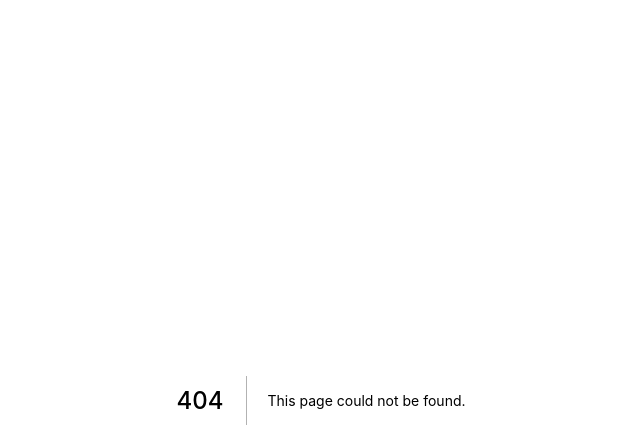
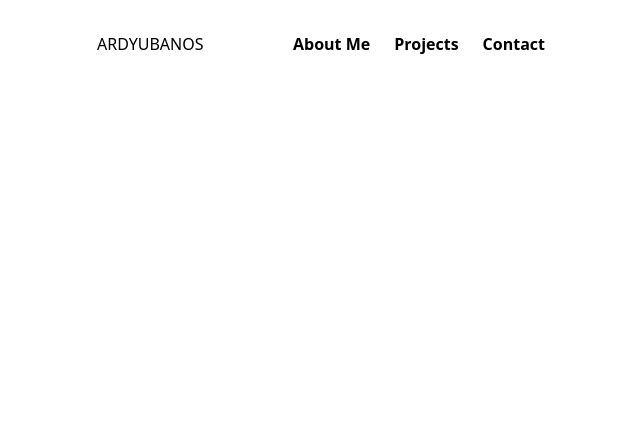
Before and after one commit to RadySonabu/NextJS-Tailwind-Portfolio, a Next.js app: page /about in a window 1280 px wide. Before the commit this address had no page. Shown: the top 448 px of the page, without its empty margins (319-959 px from the left). Built offline with nearby package versions, Linux system fonts and the light colour scheme; what @tailwindcss/typography would draw is missing.

Commit message:
Added NavLinks and NavTitle

```diff
--- /dev/null
+++ b/components/NavLinks.js
@@ -0,0 +1,18 @@
+import React from "react";
+
+function NavLinks({ name, redirect, textColor, hoverColor }) {
+	return (
+		<div>
+			<a
+				href={redirect}
+				class={` block md:inline-block ${textColor} hover:${hoverColor} px-3 py-3 border-b-2 border-blue-900 md:border-none  `}
+			>
+				<h4>
+					<b>{name}</b>
+				</h4>
+			</a>
+		</div>
+	);
+}
+
+export default NavLinks;
--- /dev/null
+++ b/components/NavTitle.js
@@ -0,0 +1,16 @@
+import React from "react";
+
+function NavTitle({ name, redirect }) {
+	return (
+		<div>
+			<a
+				href={redirect}
+				class="prose  block md:inline-block text-black hover:text-white px-3 py-3 border-b-2 border-blue-900 md:border-none "
+			>
+				<h1>{name}</h1>
+			</a>
+		</div>
+	);
+}
+
+export default NavTitle;
--- a/components/Navbar.js
+++ b/components/Navbar.js
@@ -1,8 +1,11 @@
 import React from "react";
+import NavLinks from "./NavLinks";
+import NavTitle from "./NavTitle";
 
-function Navbar() {
+function Navbar({ textColor, hoverColor }) {
 	return (
-		<nav class="flex flex-wrap items-center justify-between p-5 mx-96 bg-transparent ">
+		<nav class="flex flex-wrap items-center justify-between p-5 lg:mx-96 md:mx-auto xs:mx-8 bg-transparent ">
+			<NavTitle name="ARDYUBANOS" redirect="/" />
 			<div class="flex md:hidden">
 				<button id="hamburger">
 					<img
@@ -19,34 +22,25 @@ function Navbar() {
 					/>
 				</button>
 			</div>
-			<div class="prose">
-				<h1>ARDYUBANOS</h1>
-			</div>
-			<div class="toggle hidden md:flex w-full md:w-auto text-right text-bold mt-5 md:mt-0 border-t-2 border-blue-900 md:border-none prose">
-				<a
-					href="#"
-					class="block md:inline-block text-black hover:text-white px-3 py-3 border-b-2 border-blue-900 md:border-none"
-				>
-					<h5>Home</h5>
-				</a>
-				<a
-					href="#"
-					class="block md:inline-block text-blue-900 hover:text-blue-500 px-3 py-3 border-b-2 border-blue-900 md:border-none"
-				>
-					Products
-				</a>
-				<a
-					href="#"
-					class="block md:inline-block text-blue-900 hover:text-blue-500 px-3 py-3 border-b-2 border-blue-900 md:border-none"
-				>
-					Pricing
-				</a>
-				<a
-					href="#"
-					class="block md:inline-block text-blue-900 hover:text-blue-500 px-3 py-3 border-b-2 border-blue-900 md:border-none"
-				>
-					Contact
-				</a>
+			<div class="toggle hidden md:flex w-full md:w-auto text-right text-bold mt-5 md:mt-0 border-t-2 border-blue-900 md:border-none ">
+				<NavLinks
+					name="About Me"
+					redirect="/about"
+					textColor={textColor}
+					hoverColor={hoverColor}
+				/>
+				<NavLinks
+					name="Projects"
+					redirect="#"
+					textColor={textColor}
+					hoverColor={hoverColor}
+				/>
+				<NavLinks
+					name="Contact"
+					redirect="#"
+					textColor={textColor}
+					hoverColor={hoverColor}
+				/>
 			</div>
 		</nav>
 	);
--- /dev/null
+++ b/pages/about.js
@@ -0,0 +1,12 @@
+import React from "react";
+import Navbar from "../components/Navbar";
+
+function about() {
+	return (
+		<div class="bg-white h-screen">
+			<Navbar textColor="text-black" hoverColor="text-blue-700" />
+		</div>
+	);
+}
+
+export default about;
--- a/pages/index.js
+++ b/pages/index.js
@@ -4,7 +4,7 @@ import Navbar from "../components/Navbar";
 export default function index() {
 	return (
 		<div class="bg-yellow-400 h-screen">
-			<Navbar />
+			<Navbar textColor="text-black" hoverColor="text-white" />
 		</div>
 	);
 }
```
